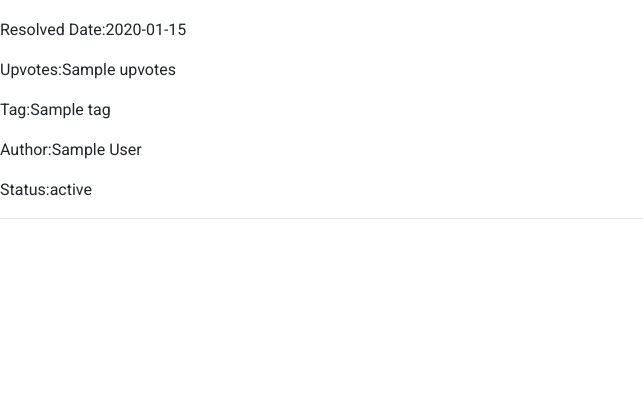
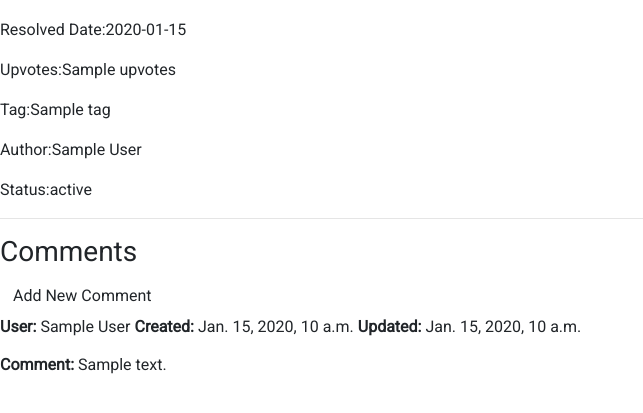
Before and after one commit to edgar183/issue_tracker, a Django app: template issues/templates/bugdetail.html in a window 1280 px wide. Shown: the part 316-729 px from the top of the page, without its empty margins (0-643 px from the left). Run offline with Django 3.2, Linux system fonts and the light colour scheme; the template is opened without the code that fills it: most values are stand-ins (such as "Sample title", 1, 10 or a date in 2020); some libraries are stand-ins or nearby versions.

Commit message:
adding comment section to page to see all comments for this bug

```diff
--- a/issues/templates/bugdetail.html
+++ b/issues/templates/bugdetail.html
@@ -1,7 +1,5 @@
 {% extends 'base.html'%} {% block content %} {% if bug.author == request.user %}
-<a class="btn btn-primary" href="{% url 'edit_bug' bug.id %}" role="button"
-  >Edit Bug</a
->
+<a class="btn btn-primary" href="{% url 'edit_bug' bug.id %}" role="button">Edit Bug</a>
 {% else %}
 <p class="text-danger">This is not your bug</p>
 {% endif %}
@@ -11,9 +9,30 @@
 <p>Date Updated:{{ bug.updated_date }}</p>
 <p>Is Resolved:{{ bug.is_resolved }}</p>
 <p>Resolved Date:{{ bug.resolved_dated }}</p>
-<p>Upvotes:{{ bug.upvotes }}</p>
+<p>Upvotes:{{ bug.upvotes }}
+
+</p>
 <p>Tag:{{ bug.tag }}</p>
 <p>Author:{{ bug.author }}</p>
 <p>Status:{{ bug.status }}</p>
 <hr />
-{% endblock %}
+<h3>Comments </h3>
+<a class="btn-floating btn waves-effect waves-light green" href="#">Add New Comment</a>
+{% for comment in comments %}
+<div class="card-panel blue-grey lighten-4">
+  <div class="row">
+    <div class="col s12 m8">
+      <p><b>User: </b>{{ comment.author }} <b>Created: </b>{{ comment.created_date }} <b>Updated:
+        </b>{{ comment.updated_date }}</p>
+      <p>
+        <h6><b>Comment: </b>{{ comment.comment }}
+      </p>
+      </h6>
+      {% endfor %}
+      <div class="col s12 m4">
+        {% if user == comment.author or user.is_staff %}
+        <a class="btn-floating btn waves-effect waves-light blue" href="#">Edit
+          Comment</a>
+        {% endif %}
+      </div>
+      {% endblock %}
```
